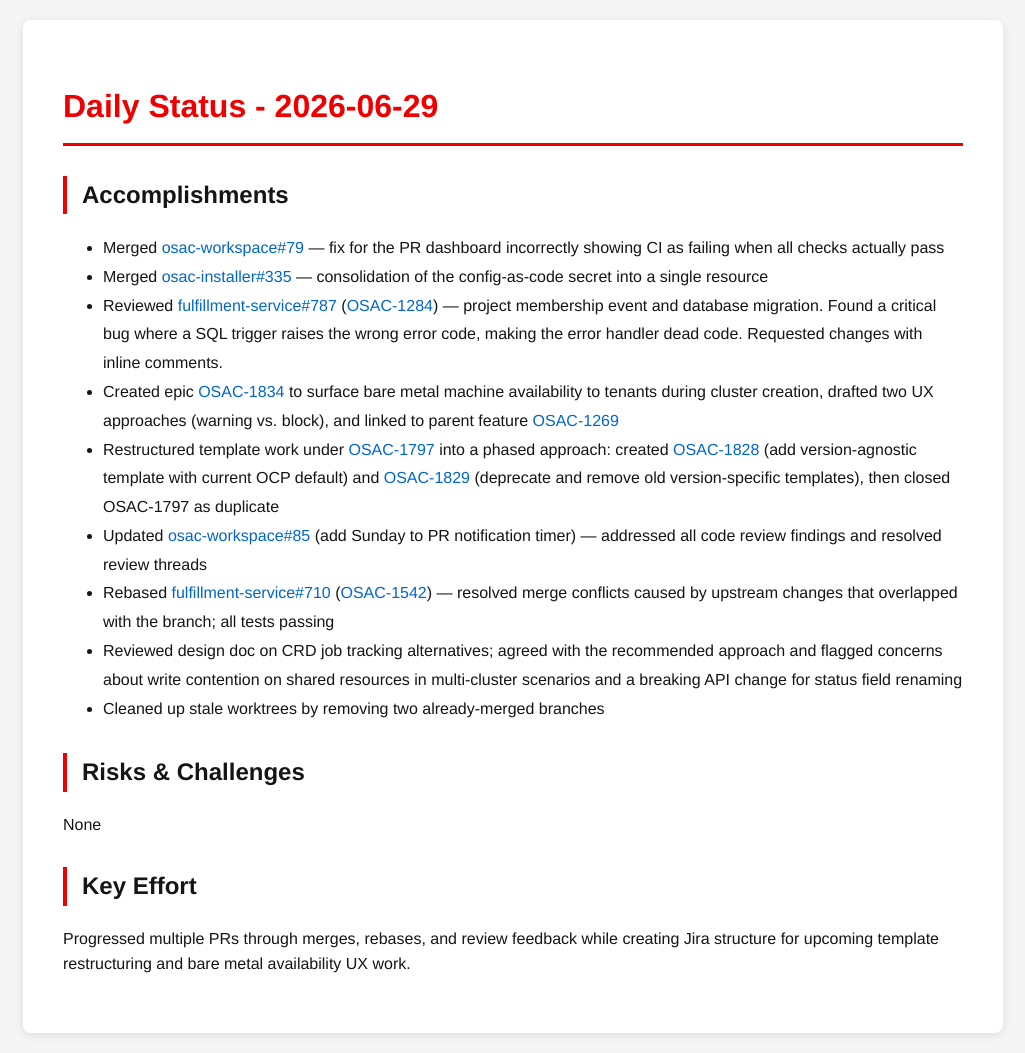
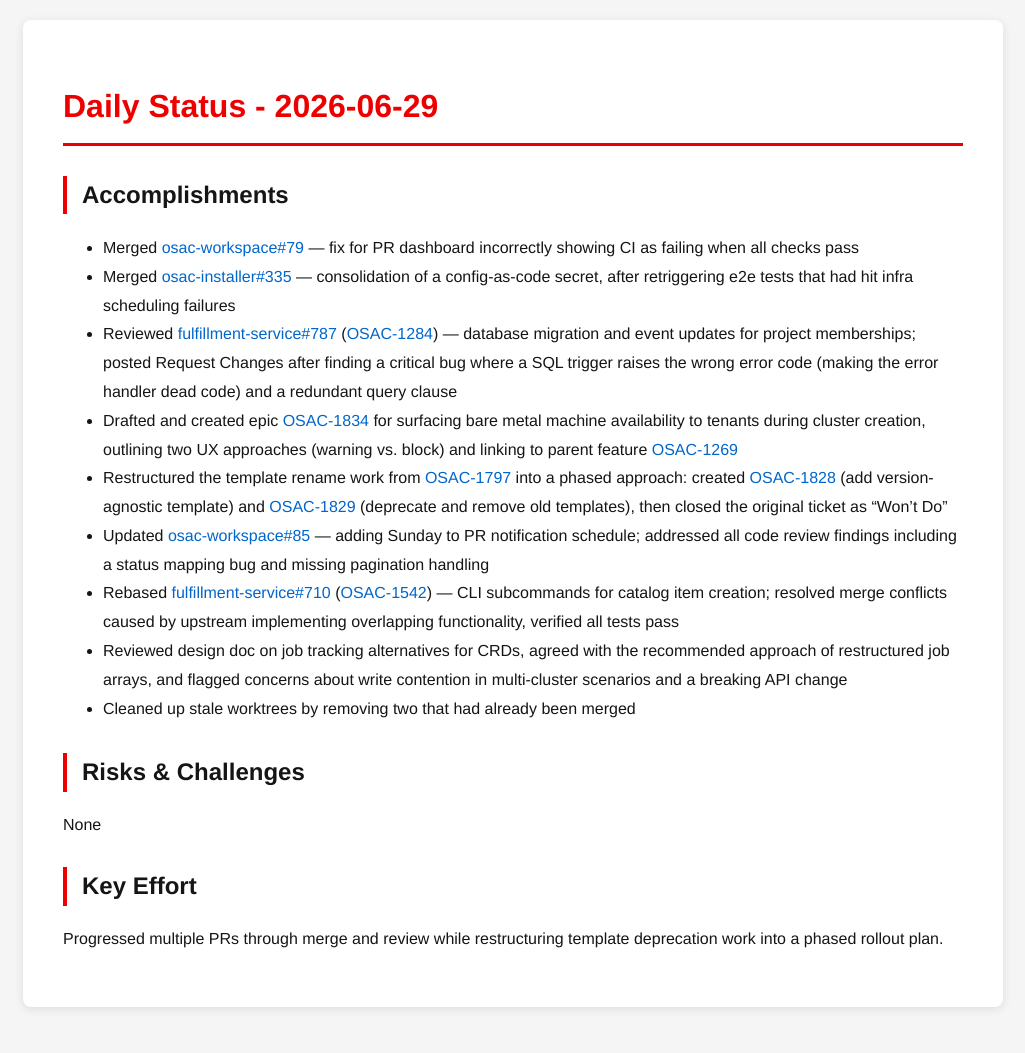
Before and after one commit to tzvatot/daily-status, a Jekyll site: the page built from 2026-06-29.md, in a window 1280 px wide. Shown: the whole page, without its empty margins (127-1152 px from the left). Built offline with Jekyll 4.4.1, drawn with Linux system fonts in a browser that asks for light colours; after the commit the page ends 1027 px from its top, so only the background shows below that.

Commit message:
Daily status update - 2026-06-29

```diff
--- a/2026-06-29.md
+++ b/2026-06-29.md
@@ -7,18 +7,19 @@ date: 2026-06-29
 # Daily Status - 2026-06-29
 
 ## Accomplishments
-- Merged [osac-workspace#79](https://github.com/osac-project/osac-workspace/pull/79) — fix for the PR dashboard incorrectly showing CI as failing when all checks actually pass
-- Merged [osac-installer#335](https://github.com/osac-project/osac-installer/pull/335) — consolidation of the config-as-code secret into a single resource
-- Reviewed [fulfillment-service#787](https://github.com/osac-project/fulfillment-service/pull/787) ([OSAC-1284](https://redhat.atlassian.net/browse/OSAC-1284)) — project membership event and database migration. Found a critical bug where a SQL trigger raises the wrong error code, making the error handler dead code. Requested changes with inline comments.
-- Created epic [OSAC-1834](https://redhat.atlassian.net/browse/OSAC-1834) to surface bare metal machine availability to tenants during cluster creation, drafted two UX approaches (warning vs. block), and linked to parent feature [OSAC-1269](https://redhat.atlassian.net/browse/OSAC-1269)
-- Restructured template work under [OSAC-1797](https://redhat.atlassian.net/browse/OSAC-1797) into a phased approach: created [OSAC-1828](https://redhat.atlassian.net/browse/OSAC-1828) (add version-agnostic template with current OCP default) and [OSAC-1829](https://redhat.atlassian.net/browse/OSAC-1829) (deprecate and remove old version-specific templates), then closed OSAC-1797 as duplicate
-- Updated [osac-workspace#85](https://github.com/osac-project/osac-workspace/pull/85) (add Sunday to PR notification timer) — addressed all code review findings and resolved review threads
-- Rebased [fulfillment-service#710](https://github.com/osac-project/fulfillment-service/pull/710) ([OSAC-1542](https://redhat.atlassian.net/browse/OSAC-1542)) — resolved merge conflicts caused by upstream changes that overlapped with the branch; all tests passing
-- Reviewed design doc on CRD job tracking alternatives; agreed with the recommended approach and flagged concerns about write contention on shared resources in multi-cluster scenarios and a breaking API change for status field renaming
-- Cleaned up stale worktrees by removing two already-merged branches
+
+- Merged [osac-workspace#79](https://github.com/osac-project/osac-workspace/pull/79) — fix for PR dashboard incorrectly showing CI as failing when all checks pass
+- Merged [osac-installer#335](https://github.com/osac-project/osac-installer/pull/335) — consolidation of a config-as-code secret, after retriggering e2e tests that had hit infra scheduling failures
+- Reviewed [fulfillment-service#787](https://github.com/osac-project/fulfillment-service/pull/787) ([OSAC-1284](https://redhat.atlassian.net/browse/OSAC-1284)) — database migration and event updates for project memberships; posted Request Changes after finding a critical bug where a SQL trigger raises the wrong error code (making the error handler dead code) and a redundant query clause
+- Drafted and created epic [OSAC-1834](https://redhat.atlassian.net/browse/OSAC-1834) for surfacing bare metal machine availability to tenants during cluster creation, outlining two UX approaches (warning vs. block) and linking to parent feature [OSAC-1269](https://redhat.atlassian.net/browse/OSAC-1269)
+- Restructured the template rename work from [OSAC-1797](https://redhat.atlassian.net/browse/OSAC-1797) into a phased approach: created [OSAC-1828](https://redhat.atlassian.net/browse/OSAC-1828) (add version-agnostic template) and [OSAC-1829](https://redhat.atlassian.net/browse/OSAC-1829) (deprecate and remove old templates), then closed the original ticket as "Won't Do"
+- Updated [osac-workspace#85](https://github.com/osac-project/osac-workspace/pull/85) — adding Sunday to PR notification schedule; addressed all code review findings including a status mapping bug and missing pagination handling
+- Rebased [fulfillment-service#710](https://github.com/osac-project/fulfillment-service/pull/710) ([OSAC-1542](https://redhat.atlassian.net/browse/OSAC-1542)) — CLI subcommands for catalog item creation; resolved merge conflicts caused by upstream implementing overlapping functionality, verified all tests pass
+- Reviewed design doc on job tracking alternatives for CRDs, agreed with the recommended approach of restructured job arrays, and flagged concerns about write contention in multi-cluster scenarios and a breaking API change
+- Cleaned up stale worktrees by removing two that had already been merged
 
 ## Risks & Challenges
 None
 
 ## Key Effort
-Progressed multiple PRs through merges, rebases, and review feedback while creating Jira structure for upcoming template restructuring and bare metal availability UX work.
+Progressed multiple PRs through merge and review while restructuring template deprecation work into a phased rollout plan.
```
